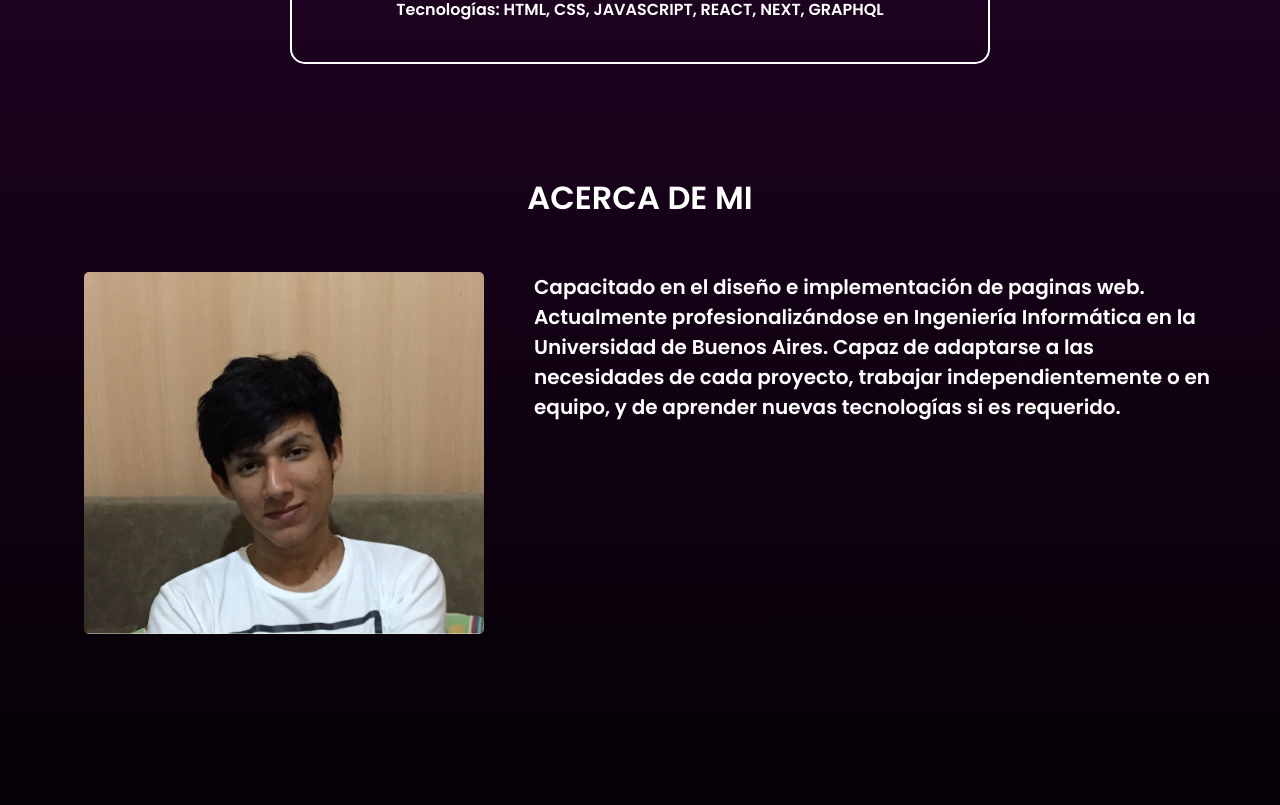
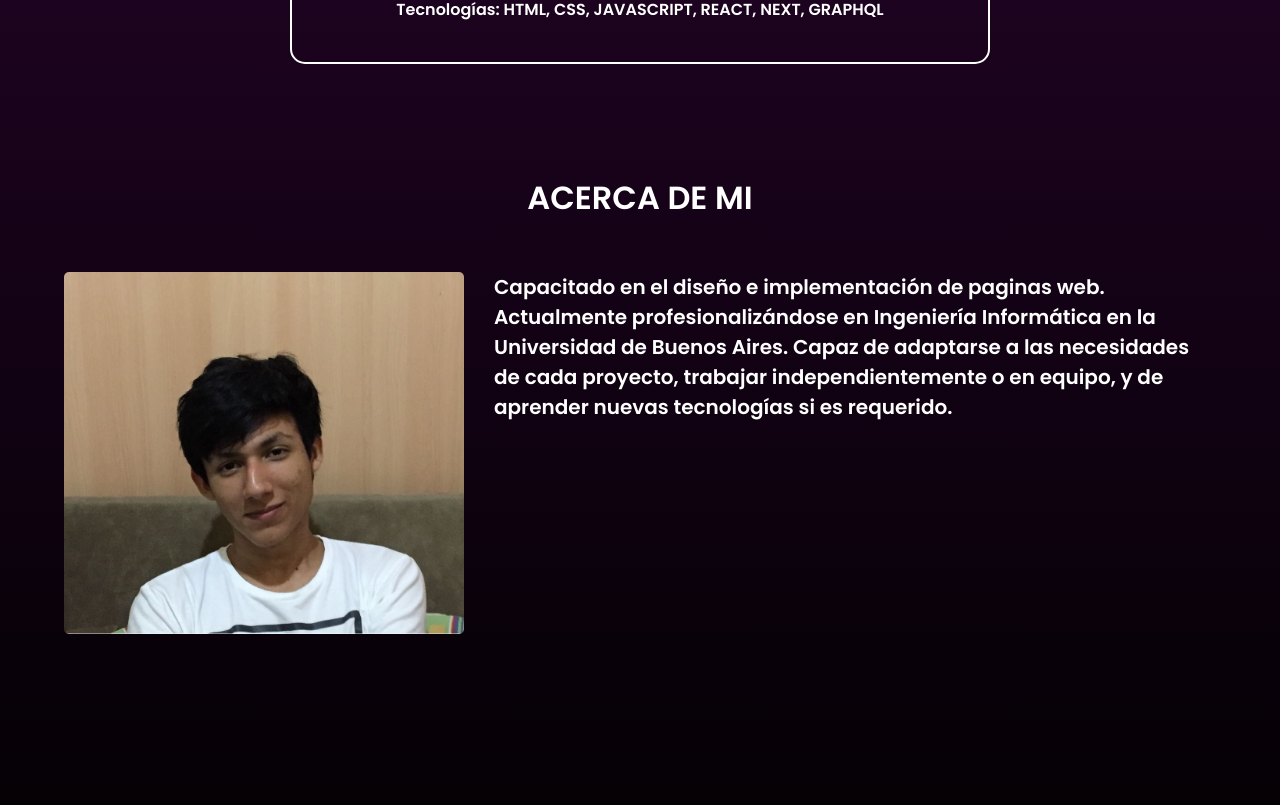
Before and after one commit to JonyHuergo/jhuergo2, a Next.js app: page / in a window 1280 px wide. Shown: the part 1995-2800 px from the top of the page. Built offline with nearby package versions, Linux system fonts and the light colour scheme.

Commit message:
Make About section responsive

```diff
--- a/pages/index.tsx
+++ b/pages/index.tsx
@@ -9,7 +9,7 @@ export default function Home() {
         <h1>Soy Jonathan Huergo,</h1>
         <h2>desarrollador Front End y estudiante de Ingeniería Informática</h2>
       </div>
-      <a href="#contact"><button type="button" className="contact-button"><b>CONTACTAME</b></button></a>
+      <a href="#projects"><button type="button" className="contact-button"><b>CONTACTAME</b></button></a>
     </section>
     <Info/>
     </>
--- a/styles/About.module.css
+++ b/styles/About.module.css
@@ -1,5 +1,6 @@
 .about {
     padding-top: 30px;
+    padding-bottom: 50px;
 }
 
 .about h2 {
@@ -14,10 +15,13 @@
     display: flex;
     gap: 30px;
     justify-content: space-evenly;
+    display: flex;
 }
 
 .aboutPhotoContainer {
-    padding: 0 20px;
+    display: flex;
+    justify-content: center;
+    align-items: center;
 }
 
 .aboutTextContainer {
@@ -30,3 +34,16 @@
     margin: 0 auto;
     border-radius: 5px;
 }
+
+@media (max-width: 950px) {
+    .aboutInfoContainer {
+        flex-wrap: wrap;
+    }
+    .aboutTextContainer {
+        width: 90%;
+        text-align: justify;
+    }
+    .photo {
+        width: 90%;
+    }
+}
```
